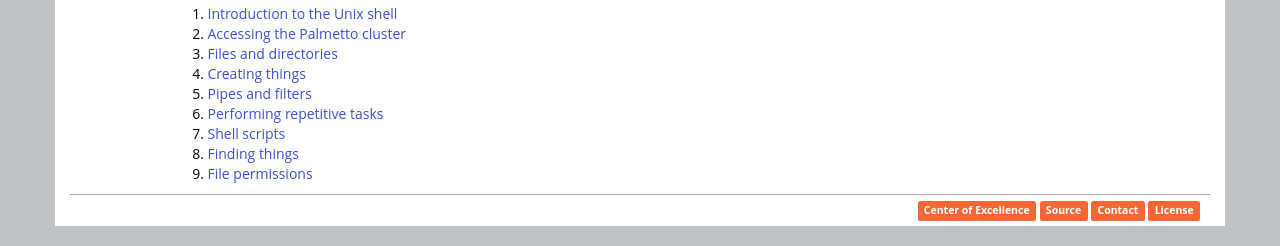
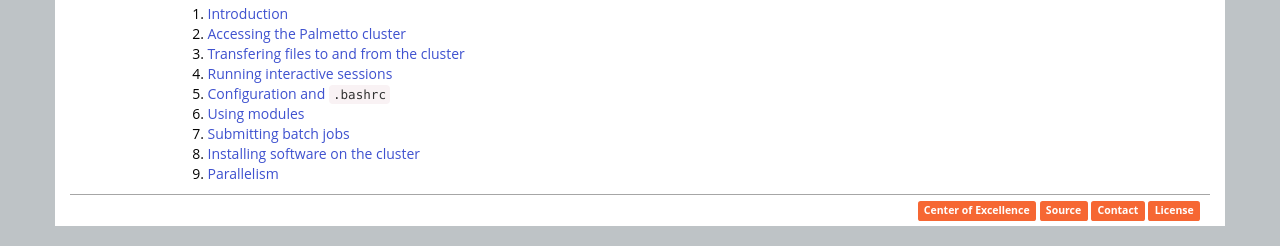
Before and after one commit to clemsonciti/hpc-workshop, a plain HTML site: page index.html in a window 1280 px wide. Shown: the part 714-960 px from the top of the page. Drawn offline with nearby package versions, Linux system fonts and the light colour scheme.

Commit message:
HTML update

```diff
--- a/index.html
+++ b/index.html
@@ -47,15 +47,15 @@
 <p>These lessons are based on the <a href="https://software-carpentry.org/lessons/">Software Carpentry</a> lesson materials, an open source project. Like Software Carpentry, we welcome contributions of all kinds: new lessons, fixes/improvements to existing material, corrections to typos, bug reports, and reviews of proposed changes are all equally welcome. Please see our page on <a href="https://github.com/shwina/hpc-novice/blob/gh-pages/CONTRIBUTING.md">Contributing</a> to get started.</p>
 <h2 id="introduction-to-research-computing-on-the-palmetto-cluster">Introduction to research computing on the Palmetto cluster</h2>
 <ol style="list-style-type: decimal">
-<li><a href="00-intro.html">Introduction to the Unix shell</a></li>
+<li><a href="00-intro.html">Introduction</a></li>
 <li><a href="01-accessing-palmetto.html">Accessing the Palmetto cluster</a></li>
-<li><a href="02-filedir.html">Files and directories</a></li>
-<li><a href="03-create.html">Creating things</a></li>
-<li><a href="04-pipefilter.html">Pipes and filters</a></li>
-<li><a href="05-loop.html">Performing repetitive tasks</a></li>
-<li><a href="06-shell-scripts.html">Shell scripts</a></li>
-<li><a href="07-find.html">Finding things</a></li>
-<li><a href="08-permissions.html">File permissions</a></li>
+<li><a href="02-transfer-files.html">Transfering files to and from the cluster</a></li>
+<li><a href="03-interactive.html">Running interactive sessions</a></li>
+<li><a href="04-configuration.html">Configuration and <code>.bashrc</code></a></li>
+<li><a href="05-modules.html">Using modules</a></li>
+<li><a href="06-batch-jobs.html">Submitting batch jobs</a></li>
+<li><a href="07-installing.html">Installing software on the cluster</a></li>
+<li><a href="08-parallelism.html">Parallelism</a></li>
 </ol>
         </div>
       </div>
```
Also changed, not shown: 08-parallelism.html (renamed from 09-parallelism.html), 3 other files.
